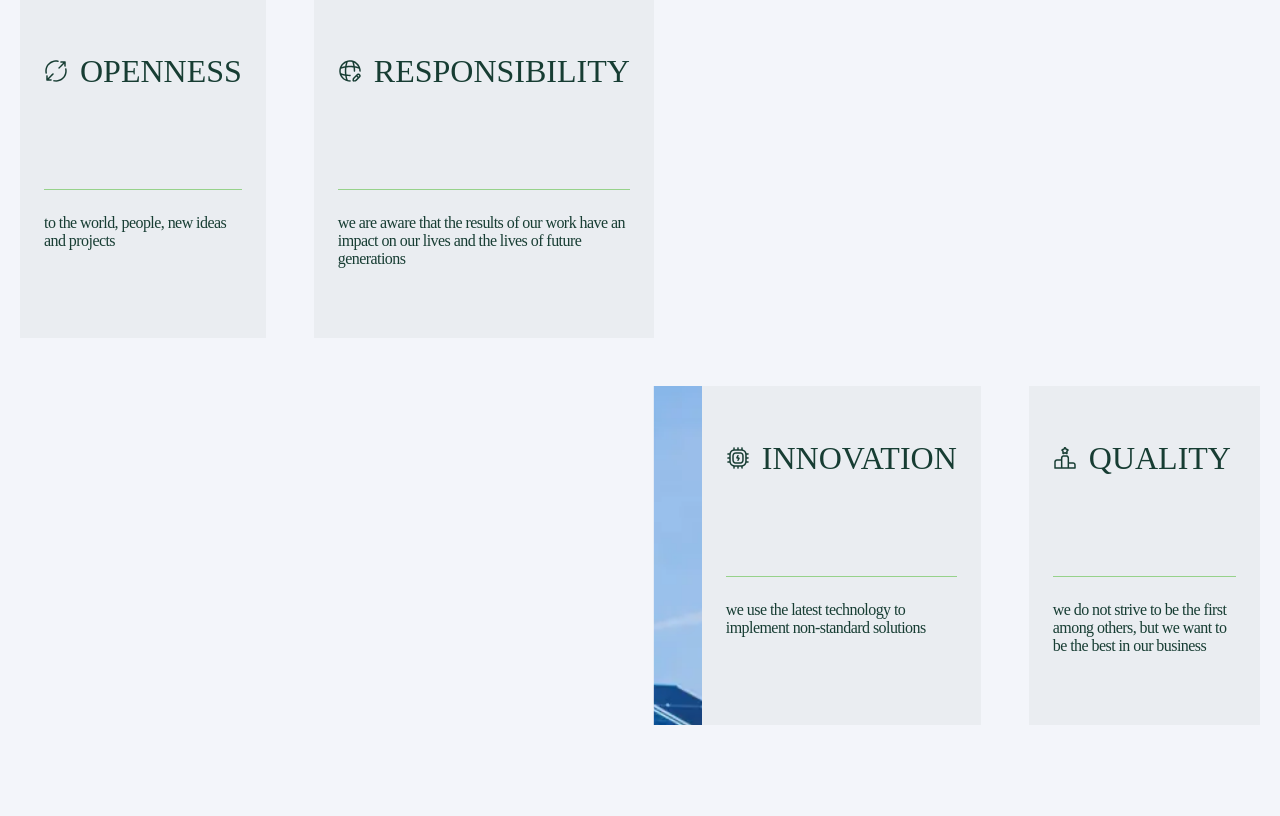
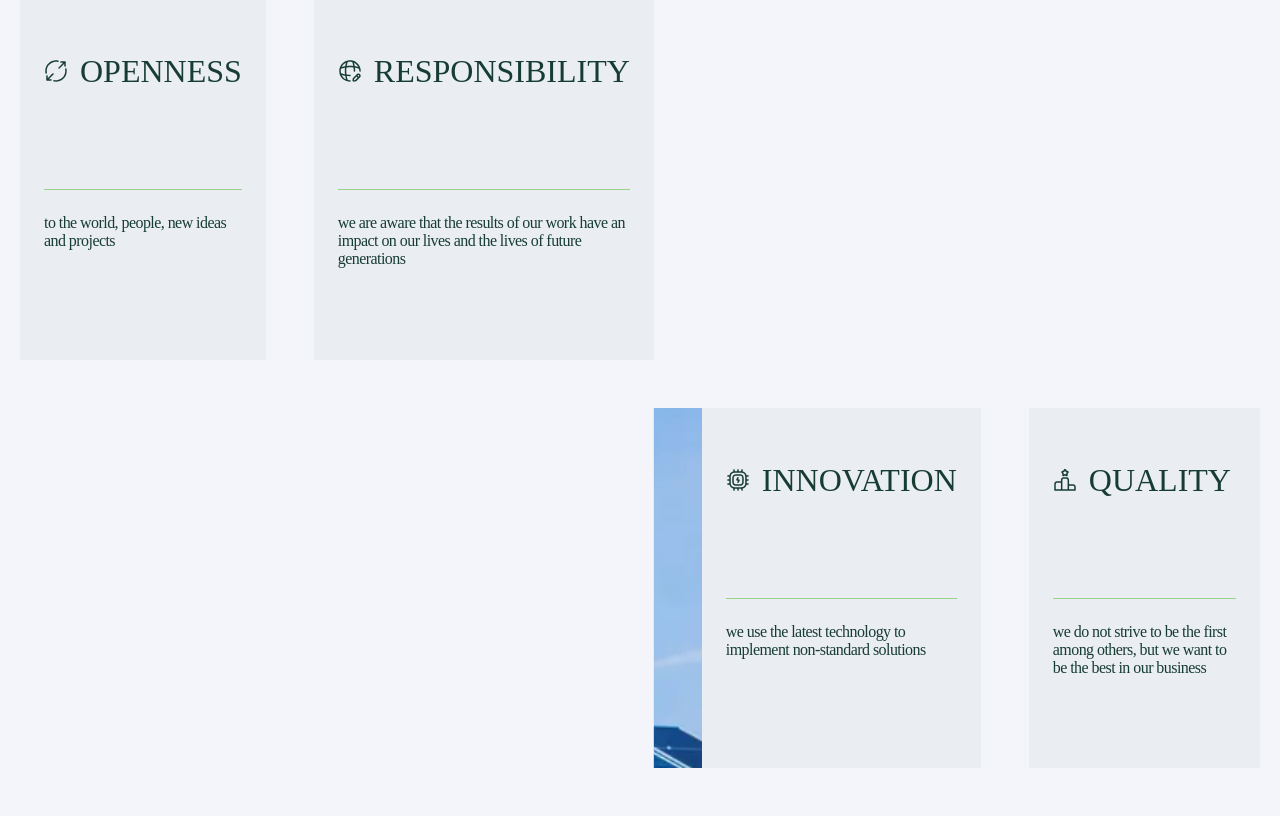
Before and after one commit to MisterF1x/HFRVROXVLRQ, a React (Vite) app: page / in a window 1280 px wide. Shown: the part 1436-2252 px from the top of the page. Built offline with nearby package versions, Linux system fonts and the light colour scheme.

Commit message:
fix bug animation

```diff
--- a/src/assets/style/component/_card.scss
+++ b/src/assets/style/component/_card.scss
@@ -27,7 +27,7 @@
         transform-origin: left;
       }
       @media screen and (min-width: 768px) {
-        display: flex;
+        display: initial;
         overflow: hidden;
         visibility: hidden;
       }
@@ -45,7 +45,7 @@
         transform-origin: left;
       }
       @media screen and (min-width: 768px) {
-        display: flex;
+        display: initial;
         overflow: hidden;
         visibility: hidden;
       }
```
